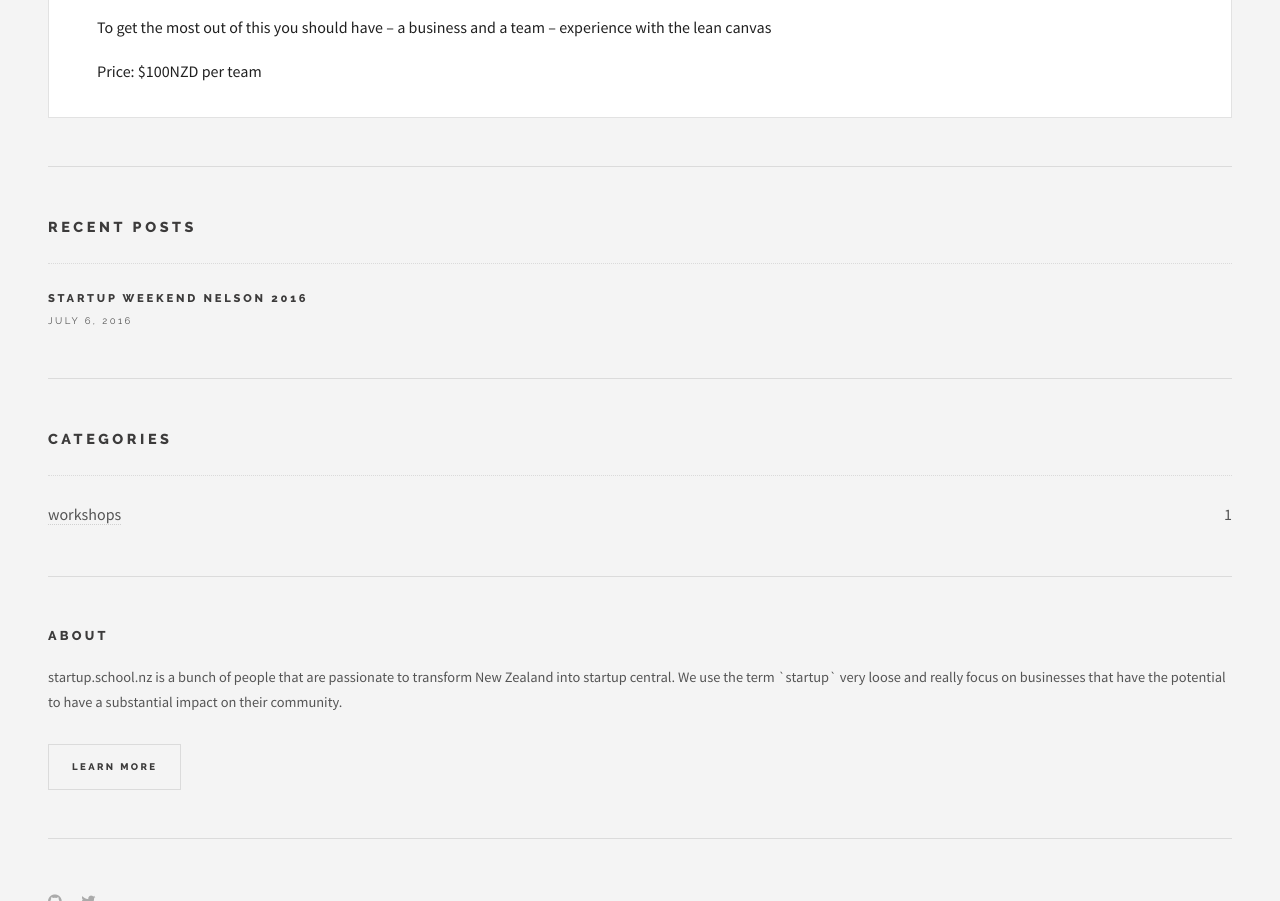
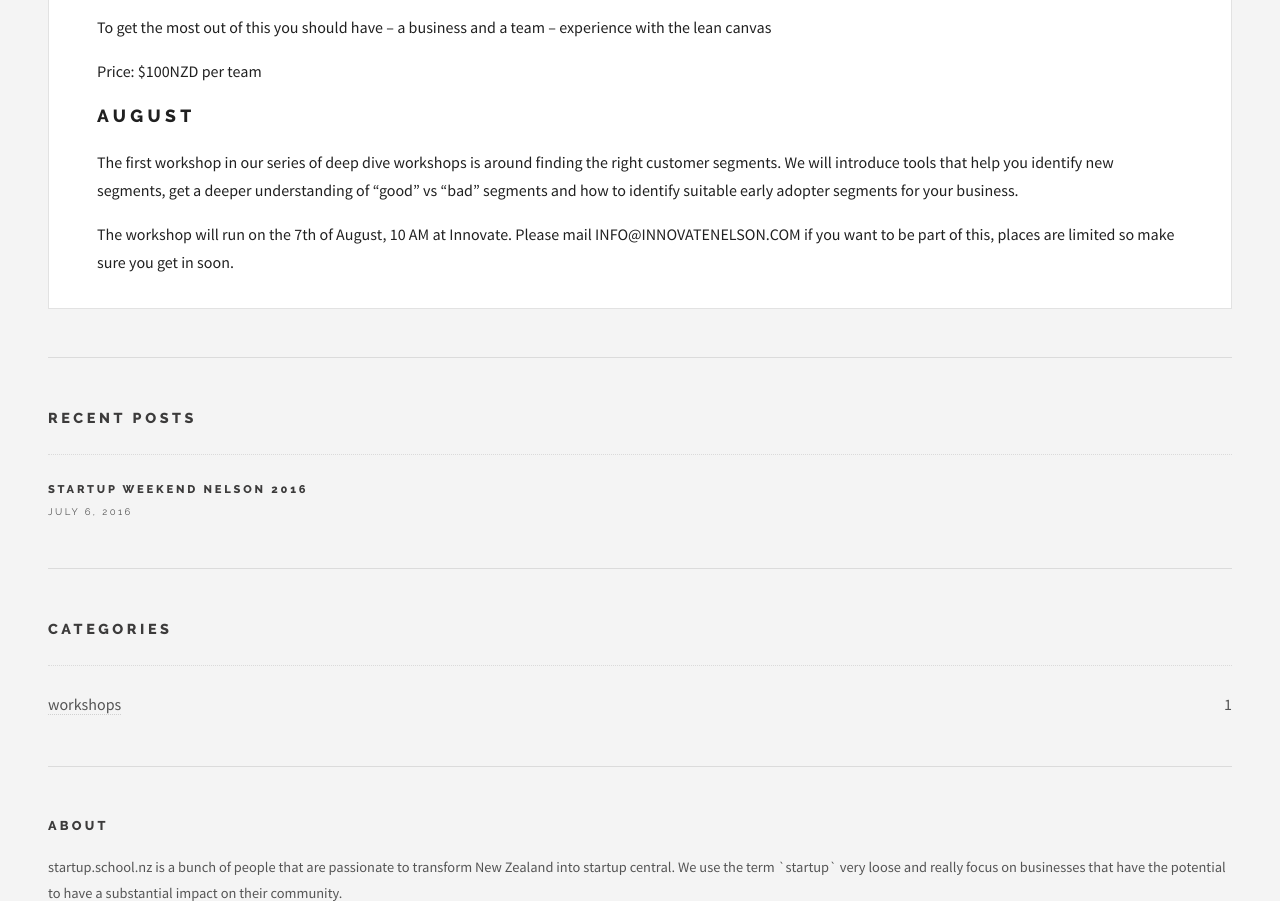
Before and after one commit to local-foundation/startup.school.nz, a plain HTML site: page public/deep_dive/workshops/index.html in a window 1280 px wide. Shown: the part 830-1731 px from the top of the page. Drawn offline with Linux system fonts and the light colour scheme.

Commit message:
rebuilding site Wed  6 Jul 2016 19:31:29 NZST

```diff
--- a/public/deep_dive/workshops/index.html
+++ b/public/deep_dive/workshops/index.html
@@ -61,7 +61,7 @@
 
 
 <meta itemprop="dateModified" content="2016-07-06T17:51:28&#43;12:00" />
-<meta itemprop="wordCount" content="168">
+<meta itemprop="wordCount" content="250">
 
 
 
@@ -246,7 +246,9 @@
 </header>
 
             <div id="content">
-                <p>Starting in August 2016 we will run monthly deep dive workshops in Nelson where
+
+
+<p>Starting in August 2016 we will run monthly deep dive workshops in Nelson where
 we invite teams to spend one day improving their business in one aspect of the
 Lean Canvas. The workshops will introduce simple tools for the teams to work
 through on the day, present their outcome to the rest of the teams and then
@@ -264,6 +266,17 @@ at a suitable location (Pub).</p>
 – experience with the lean canvas</p>
 
 <p>Price: $100NZD per team</p>
+
+<h2 id="august">August</h2>
+
+<p>The first workshop in our series of deep dive workshops is around finding the
+right customer segments. We will introduce tools that help you identify new
+segments, get a deeper understanding of “good” vs “bad” segments and how to
+identify suitable early adopter segments for your business.</p>
+
+<p>The workshop will run on the 7th of August, 10 AM at Innovate.  Please mail
+INFO@INNOVATENELSON.COM if you want to be part of this, places are limited so
+make sure you get in soon.</p>
 
             </div>
         </article>
```
Also changed, not shown: public/deep_dive/index.xml (+14 -1 lines), public/index.xml (+14 -1 lines), 2 other files.
